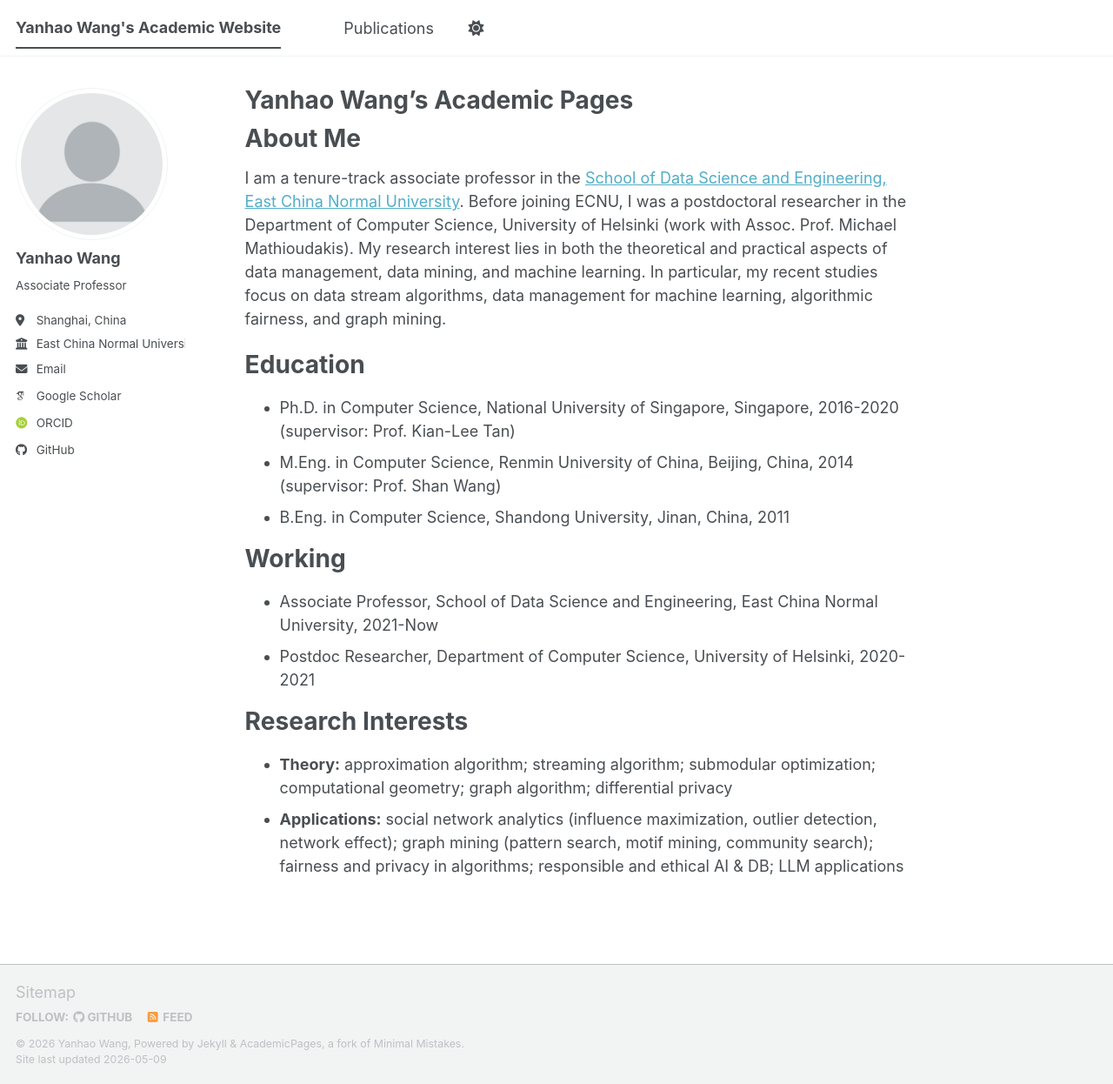
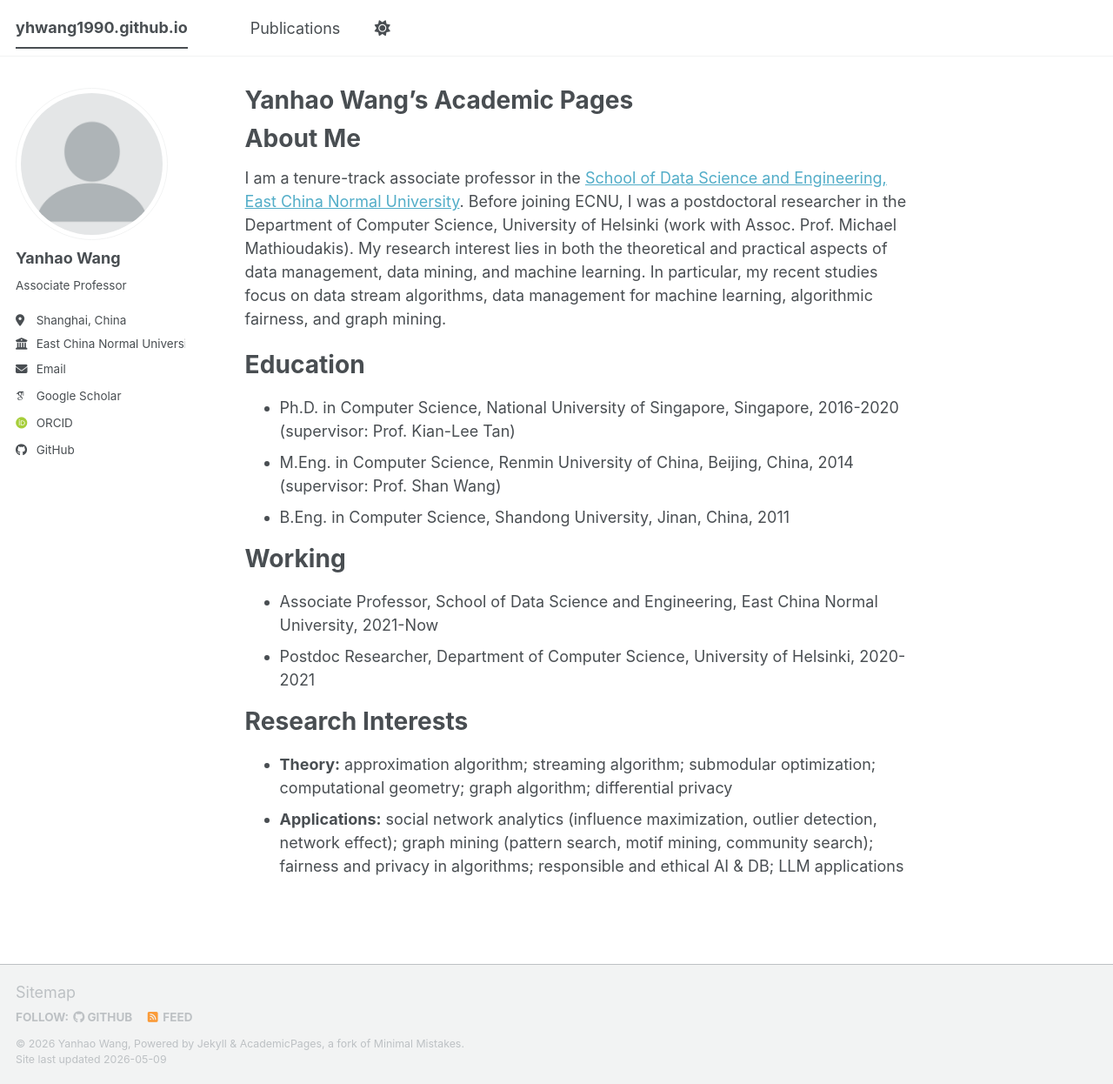
Before and after one commit to yhwang1990/yhwang1990.github.io, a Jekyll site: the page built from _pages/about.md, in a window 1280 px wide and 1246 px high. Shown: the whole window at 87% size. Built offline with Jekyll 4.4.1, drawn with Linux system fonts in a browser that asks for light colours; some web fonts are replaced; a script bundle is joined from its source files by our own code; library files that are not in the unit come from our copies.

Commit message:
Update _config.yml

```diff
--- a/_config.yml
+++ b/_config.yml
@@ -9,8 +9,8 @@
 # Basic Site Settings
 locale                   : "en-US"
 site_theme               : "default" # The available themes options are "default", "air", "sunrise", "mint", "dirt" and "contrast"
-title                    : "Yanhao Wang's Academic Website"
-title_separator          : "-"
+title                    :
+title_separator          :
 name                     : &name "Yanhao Wang"
 description              : &description "Yanhao Wang's academic portfolio"   # Update this with a general description of your site, this is the default if not overridden by a page
 url                      : https://yhwang1990.github.io # The base hostname & protocol for your site e.g. "https://[your GitHub username].github.io",
```
